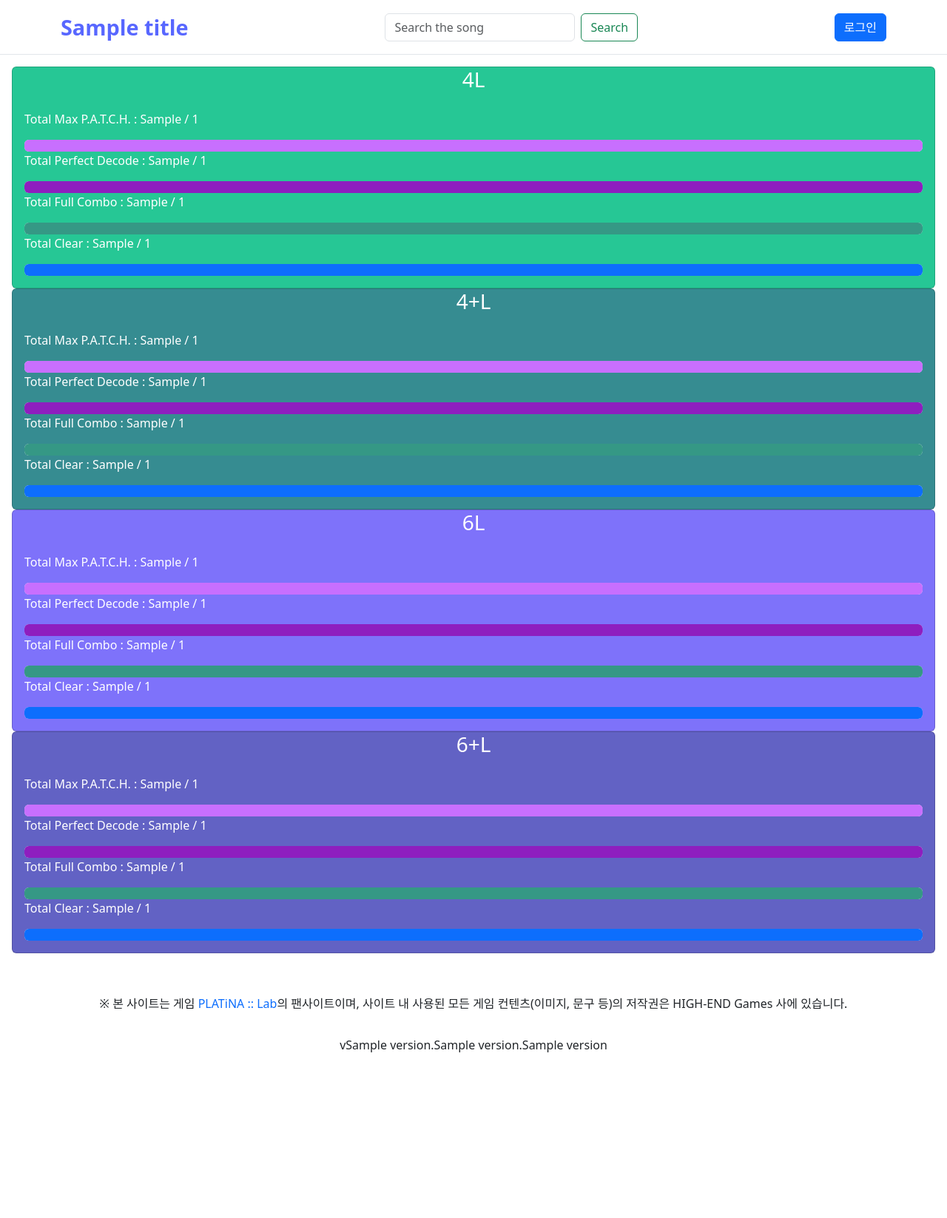
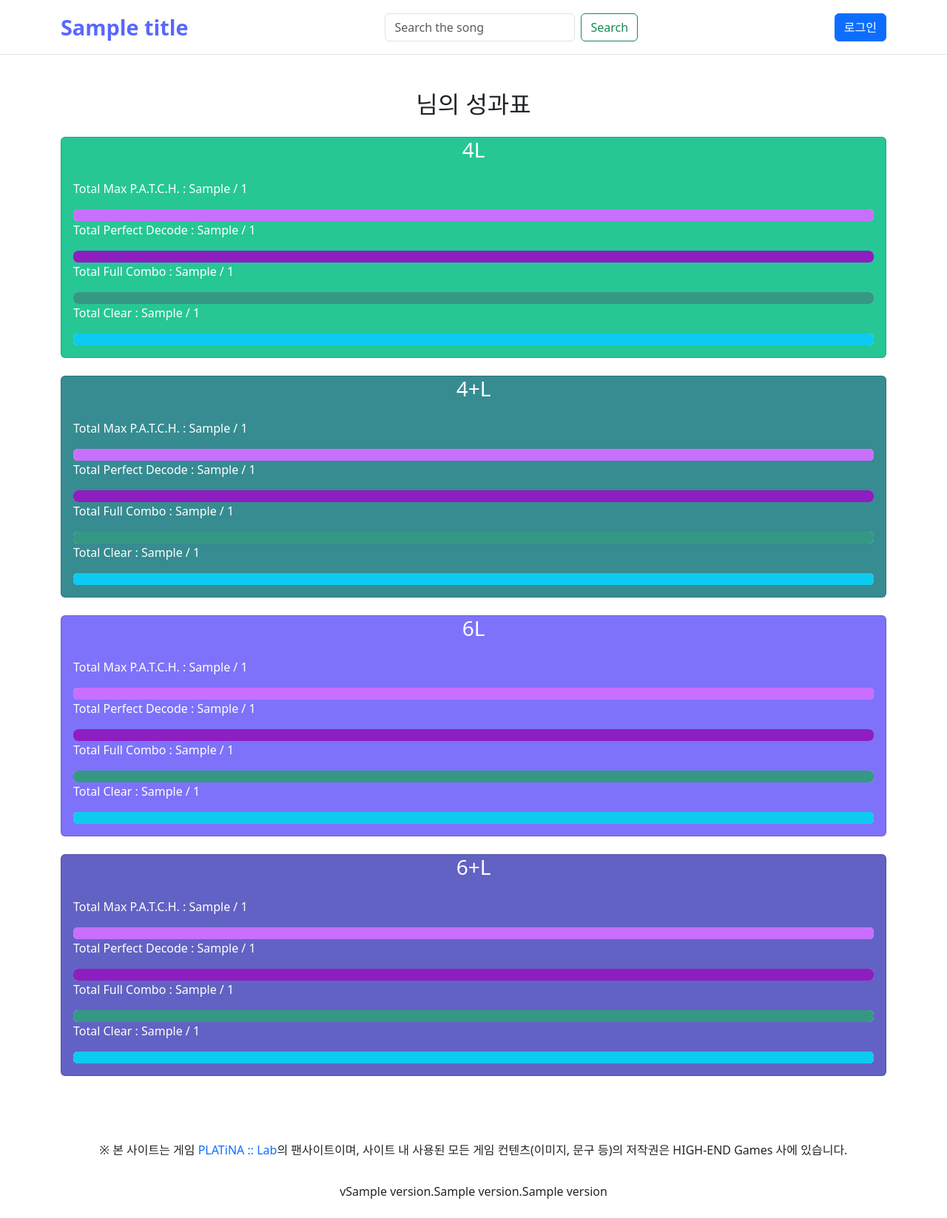
Before and after one commit to Minsuh1204/PlatinaArchive-Web, a Python web app: template templates/archive_all.html in a window 1280 px wide. Shown: the whole page at 74% size. Before the commit the page ends 1423 px from the top, so only its background shows below. Run offline with Jinja, Linux system fonts and the light colour scheme; the template is opened without the code that fills it: most values are stand-ins (such as "Sample title", 1, 10 or a date in 2020); some libraries are stand-ins or nearby versions.

Commit message:
Fix margin again...

```diff
--- a/templates/archive_all.html
+++ b/templates/archive_all.html
@@ -4,8 +4,9 @@
 {% endblock %}
 
 {% block content %}
-<div class="m-3">
-    <div class="card card-4l-bg text-white">
+<div class="container my-5">
+    <h2 class="text-center mb-4">{{ current_user.name }}님의 성과표</h2>
+    <div class="card card-4l-bg text-white mb-4">
         <h3 class="card-title text-center">4L</h3>
         <div class="card-body">
             <p class="card-text">Total Max P.A.T.C.H. : {{ status_4['max_patch_patterns'] }} / {{
@@ -31,13 +32,13 @@
             </div>
             <p class="card-text">Total Clear : {{ status_4['cleared_patterns'] }} / {{ status_4['total_patterns'] }}</p>
             <div class="progress" role="progressbar">
-                <div class="progress-bar bg-info-emphasis"
+                <div class="progress-bar bg-info"
                     style="width: {{ status_4['cleared_patterns'] / status_4['total_patterns'] * 100 | round }}%;">
                 </div>
             </div>
         </div>
     </div>
-    <div class="card card-4l-plus-bg text-white">
+    <div class="card card-4l-plus-bg text-white mb-4">
         <h3 class="card-title text-center">4+L</h3>
         <div class="card-body">
             <p class="card-text">Total Max P.A.T.C.H. : {{ status_4_plus['max_patch_patterns'] }} / {{
@@ -64,13 +65,13 @@
             <p class="card-text">Total Clear : {{ status_4_plus['cleared_patterns'] }} / {{
                 status_4_plus['total_patterns'] }}</p>
             <div class="progress" role="progressbar">
-                <div class="progress-bar bg-info-emphasis"
+                <div class="progress-bar bg-info"
                     style="width: {{ status_4_plus['cleared_patterns'] / status_4_plus['total_patterns'] * 100 | round }}%;">
                 </div>
             </div>
         </div>
     </div>
-    <div class="card card-6l-bg text-white">
+    <div class="card card-6l-bg text-white mb-4">
         <h3 class="card-title text-center">6L</h3>
         <div class="card-body">
             <p class="card-text">Total Max P.A.T.C.H. : {{ status_6['max_patch_patterns'] }} / {{
@@ -96,13 +97,13 @@
             </div>
             <p class="card-text">Total Clear : {{ status_6['cleared_patterns'] }} / {{ status_6['total_patterns'] }}</p>
             <div class="progress" role="progressbar">
-                <div class="progress-bar bg-info-emphasis"
+                <div class="progress-bar bg-info"
                     style="width: {{ status_6['cleared_patterns'] / status_6['total_patterns'] * 100 | round }}%;">
                 </div>
             </div>
         </div>
     </div>
-    <div class="card card-6l-plus-bg text-white">
+    <div class="card card-6l-plus-bg text-white mb-4">
         <h3 class="card-title text-center">6+L</h3>
         <div class="card-body">
             <p class="card-text">Total Max P.A.T.C.H. : {{ status_6_plus['max_patch_patterns'] }} / {{
@@ -129,7 +130,7 @@
             <p class="card-text">Total Clear : {{ status_6_plus['cleared_patterns'] }} / {{
                 status_6_plus['total_patterns'] }}</p>
             <div class="progress" role="progressbar">
-                <div class="progress-bar bg-info-emphasis"
+                <div class="progress-bar bg-info"
                     style="width: {{ status_6_plus['cleared_patterns'] / status_6_plus['total_patterns'] * 100 | round }}%;">
                 </div>
             </div>
```
